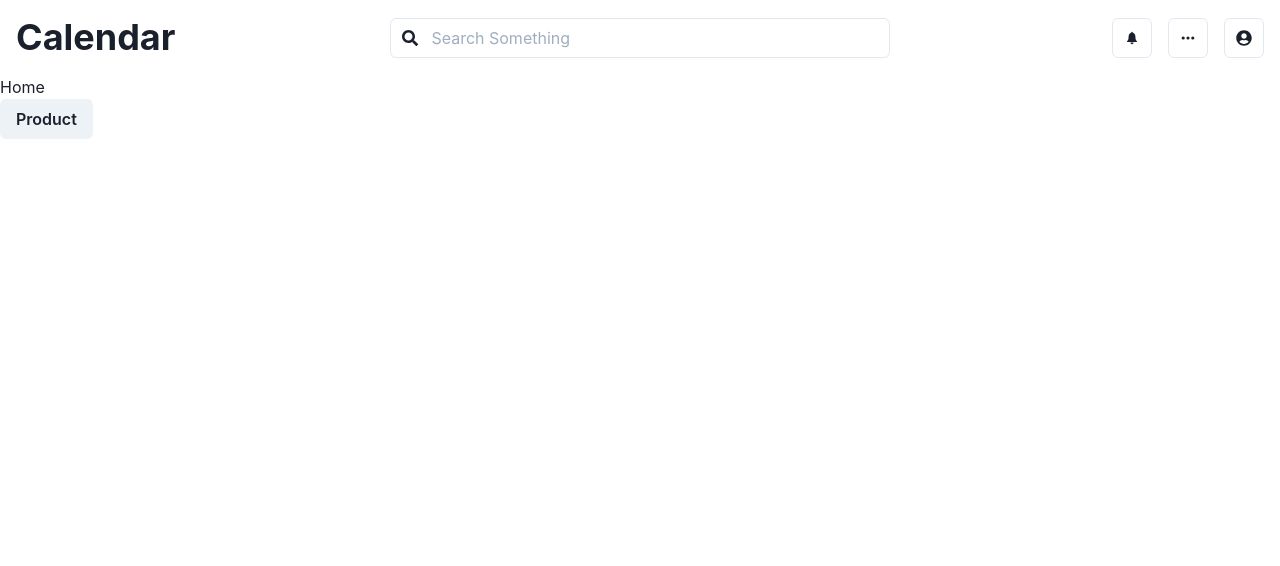
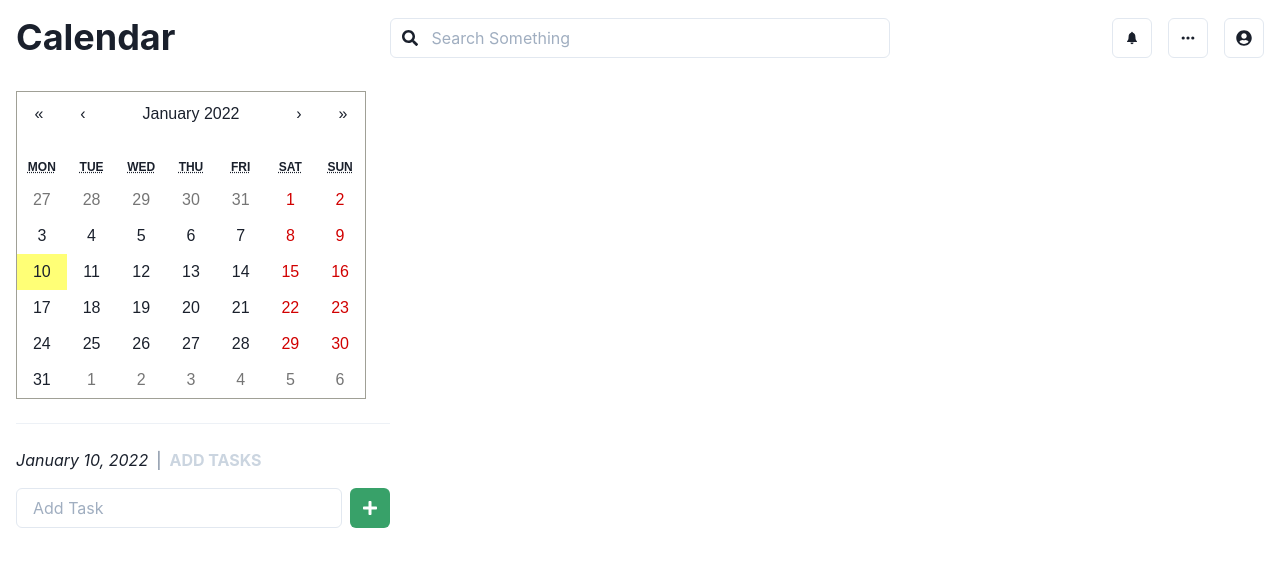
Before and after one commit to bineetNaidu/web-calendar-app, a React (Create React App) app: page / in a window 1280 px wide. Shown: the top 566 px of the page. Built offline with nearby package versions, Linux system fonts and the light colour scheme.

Commit message:
🚀 add Base Calendar and Task Field

```diff
--- a/package.json
+++ b/package.json
@@ -13,8 +13,10 @@
     "@types/node": "^16.7.13",
     "@types/react": "^17.0.20",
     "@types/react-dom": "^17.0.9",
+    "formik": "^2.2.9",
     "framer-motion": "^5",
     "react": "^17.0.2",
+    "react-calendar": "^3.5.0",
     "react-dom": "^17.0.2",
     "react-icons": "^4.3.1",
     "react-router-dom": "6",
@@ -45,5 +47,8 @@
       "last 1 firefox version",
       "last 1 safari version"
     ]
+  },
+  "devDependencies": {
+    "@types/react-calendar": "^3.4.4"
   }
 }
--- a/src/index.css
+++ b/src/index.css
@@ -12,3 +12,12 @@ body {
   -webkit-font-smoothing: antialiased;
   -moz-osx-font-smoothing: grayscale;
 }
+
+.bg-transparent {
+  background-color: transparent !important;
+}
+
+/* .react-calendar__tile .react-calendar__tile--active:hover {
+  background-color: #333333 !important;
+  color: #fff !important;
+} */
--- a/src/pages/Home.tsx
+++ b/src/pages/Home.tsx
@@ -1,15 +1,81 @@
-import { Box, Text, Button } from '@chakra-ui/react';
-import { FC } from 'react';
-import { Link } from 'react-router-dom';
+import Calendar from 'react-calendar';
+import {
+  Container,
+  Box,
+  Text,
+  Divider,
+  Input,
+  IconButton,
+  HStack,
+} from '@chakra-ui/react';
+import { FC, useState } from 'react';
+import { Formik, Form } from 'formik';
+import { FaPlus } from 'react-icons/fa';
+import 'react-calendar/dist/Calendar.css';
 
 const Home: FC = () => {
+  const [date, setDate] = useState(new Date());
+
   return (
-    <Box>
-      <Text>Home</Text>
-      <Link to="/product">
-        <Button>Product</Button>
-      </Link>
-    </Box>
+    <Container
+      maxW="container.xl"
+      d="flex"
+      justifyContent="space-between"
+      alignItems="center"
+      py="4"
+      minH="full"
+      h="full"
+    >
+      <Box flex="3" d="flex" flexDirection="column" justifyContent="center">
+        <Calendar className="bg-transparent" onChange={setDate} view="month" />
+        <Divider my="6" />
+        <Box mb="4">
+          <Text as="span" textDecoration="Highlight" fontStyle="italic">
+            {date.toLocaleDateString('en-US', {
+              day: 'numeric',
+              month: 'long',
+              year: 'numeric',
+            })}
+          </Text>
+          <Text as="span" mx="2" color="gray.500">
+            |
+          </Text>
+          <Text
+            as="span"
+            color="gray.300"
+            textTransform="uppercase"
+            fontWeight="bold"
+          >
+            ADD TASKS
+          </Text>
+        </Box>
+        <Formik
+          initialValues={{ task: '' }}
+          onSubmit={(values, { setSubmitting, setValues }) => {
+            console.log('values', values);
+            setSubmitting(false);
+            setValues({ task: '' });
+          }}
+        >
+          {({ isSubmitting, getFieldProps }) => (
+            <Form>
+              <HStack>
+                <Input placeholder="Add Task" {...getFieldProps('task')} />
+                <IconButton
+                  isLoading={isSubmitting}
+                  aria-label="add task btn"
+                  type="submit"
+                  colorScheme="green"
+                  icon={<FaPlus />}
+                />
+              </HStack>
+            </Form>
+          )}
+        </Formik>
+      </Box>
+      <Box flex="4"></Box>
+      <Box flex="3"></Box>
+    </Container>
   );
 };
 
```
Also changed, not shown: 1 other file (tests, documents, lock files or other folders).
